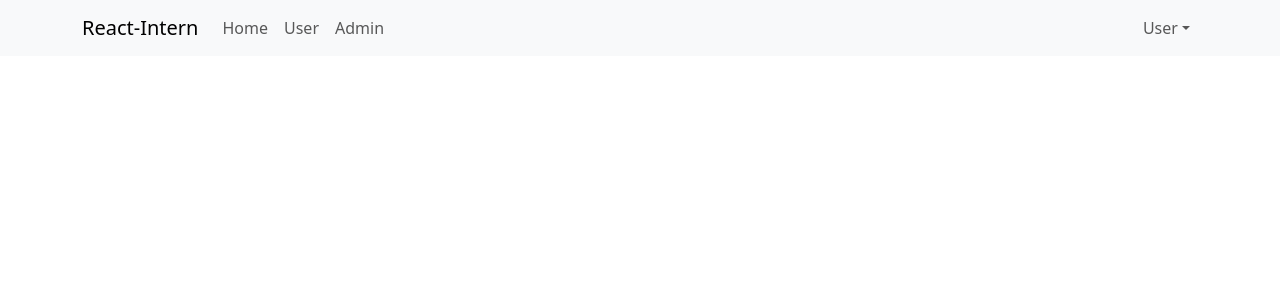
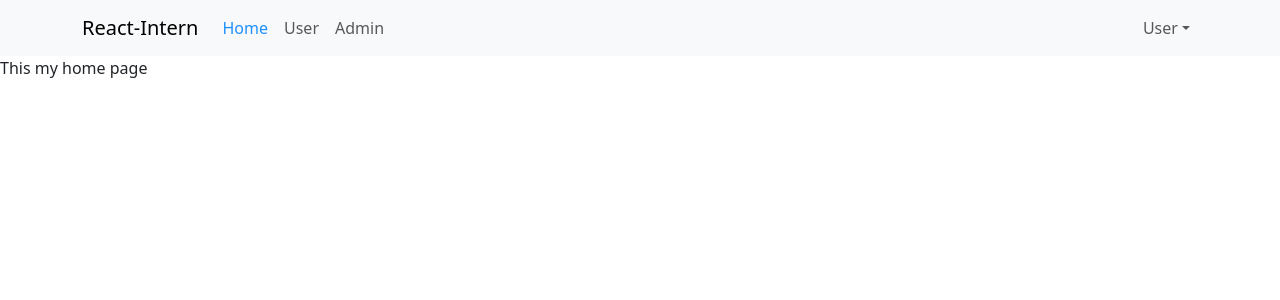
Before and after one commit to anhnhph33991/Doing-Quizz, a React (Create React App) app: page /home in a window 1280 px wide. Shown: the top 300 px of the page. Built offline with nearby package versions, Linux system fonts and the light colour scheme.

Commit message:
React-RouterV6

```diff
--- a/src/App.js
+++ b/src/App.js
@@ -1,13 +1,22 @@
 import "./App.scss";
 import Header from "./components/Header/Header";
+import { Outlet } from "react-router-dom";
 
 const App = () => {
-  return(
+  return (
     <div className="app-container">
-      <Header/>
+      <div className="header-container">
+        <Header />
+      </div>
+
+      <div className="main-container">
+        <div className="sidenav-container"></div>
+        <div className="app-content">
+          <Outlet /> {/* Hiển thị componest của router con */}
+        </div>
+      </div>
     </div>
-  )
-}
-
+  );
+};
 
 export default App;
--- /dev/null
+++ b/src/components/Admin/Admin.jsx
@@ -0,0 +1,9 @@
+import React from 'react'
+
+const Admin = (props) => {
+    return (
+        <div>This my admin pages</div>
+    )
+}
+
+export default Admin
--- a/src/components/Header/Header.jsx
+++ b/src/components/Header/Header.jsx
@@ -2,27 +2,32 @@ import Container from 'react-bootstrap/Container';
 import Nav from 'react-bootstrap/Nav';
 import Navbar from 'react-bootstrap/Navbar';
 import NavDropdown from 'react-bootstrap/NavDropdown';
+import { Link, NavLink } from 'react-router-dom';
+import "./header.scss"
 
 const Header = () => {
     return (
-        <Navbar expand="lg" className="bg-body-tertiary">
+        <Navbar expand="lg" className="bg-light header__navbar">
             <Container>
-                <Navbar.Brand href="/home">React-Intern</Navbar.Brand>
+                <Link to="/" className='navbar-brand mb-0 h1'>React-Intern</Link>
                 <Navbar.Toggle aria-controls="basic-navbar-nav" />
                 <Navbar.Collapse id="basic-navbar-nav">
                     <Nav className="me-auto">
-                        <Nav.Link href="/home">Home</Nav.Link>
-                        <Nav.Link href="/user">User</Nav.Link>
-                        <Nav.Link href="/admin">Admin</Nav.Link>
+                        {/* Link để trang web k reload lại trang | NavLink để khi click vào thẻ a nào đó sẽ add class active sáng thẻ a đó và cũng k bị reload trang */}
+                        <NavLink to="/home" className='nav-link'>Home</NavLink>
+                        <NavLink to="/user" className='nav-link'>User</NavLink>
+                        <NavLink to="/admin" className='nav-link'>Admin</NavLink>
                     </Nav>
+
+                    {/* Menu Down */}
                     <Nav>
                         <NavDropdown title="User" id="basic-nav-dropdown">
-                            <NavDropdown.Item href="/profile">
-                                Profile
+                            <NavDropdown.Item>
+                                <Link to="home" className='navbar__item'>Profiles</Link>
                             </NavDropdown.Item>
                             <NavDropdown.Divider />
-                            <NavDropdown.Item href="/login">Login</NavDropdown.Item>
-                            <NavDropdown.Item href="/logout">Logout</NavDropdown.Item>
+                            <NavDropdown.Item><Link to="home" className='navbar__item'>Login</Link></NavDropdown.Item>
+                            <NavDropdown.Item><Link to="home" className='navbar__item'>Logout</Link></NavDropdown.Item>
                         </NavDropdown>
                     </Nav>
                 </Navbar.Collapse>
--- /dev/null
+++ b/src/components/Header/header.scss
@@ -0,0 +1,19 @@
+.header__navbar {
+
+  .navbar-nav {
+    .nav-link {
+      &.active { // &: kí tự đánh dấu class ngang hàng class bọc trên nó
+        color: #1e90ff;
+      }
+    }
+  }
+
+  .navbar__item {
+    text-decoration: none;
+    color: rgba(0, 0, 0, 0.55);
+  }
+
+  .navbar__item:hover {
+    color: rgba(0, 0, 0, 0.7);
+  }
+}
--- /dev/null
+++ b/src/components/Home/Home.jsx
@@ -0,0 +1,9 @@
+import React from 'react'
+
+const Home = () => {
+  return (
+    <div>This my home page</div>
+  )
+}
+
+export default Home
--- /dev/null
+++ b/src/components/User/User.jsx
@@ -0,0 +1,9 @@
+import React from 'react'
+
+const User = (props) => {
+  return (
+    <div>This my user pages</div>
+  )
+}
+
+export default User
--- a/src/index.js
+++ b/src/index.js
@@ -1,16 +1,30 @@
-import React from 'react';
-import ReactDOM from 'react-dom/client';
-import App from './App';
-import reportWebVitals from './reportWebVitals';
-import { Provider } from 'react-redux';
-import store from './redux/store';
-import 'bootstrap/dist/css/bootstrap.min.css';
+import React from "react";
+import ReactDOM from "react-dom/client";
+import App from "./App";
+import reportWebVitals from "./reportWebVitals";
+import { Provider } from "react-redux";
+import store from "./redux/store";
+import "bootstrap/dist/css/bootstrap.min.css";
 
-const root = ReactDOM.createRoot(document.getElementById('root'));
+// import React Router:
+import { BrowserRouter, Routes, Route } from "react-router-dom";
+import Admin from "./components/Admin/Admin";
+import User from "./components/User/User";
+import Home from "./components/Home/Home";
+
+const root = ReactDOM.createRoot(document.getElementById("root"));
 root.render(
   <Provider store={store}>
     {/* <React.StrictMode> */}
-      <App />
+    <BrowserRouter> {/** Bọc app vào router */}
+      <Routes>
+        <Route path="/" element={<App />}> {/* Use Router App bọc tất cả các router còn lại kế thừa header.... */}
+          <Route path="home" element={<Home />} />
+          <Route path="admin" element={<Admin />} />
+          <Route path="user" element={<User />} />
+        </Route>
+      </Routes>
+    </BrowserRouter>
     {/* </React.StrictMode> */}
   </Provider>
 );
```
